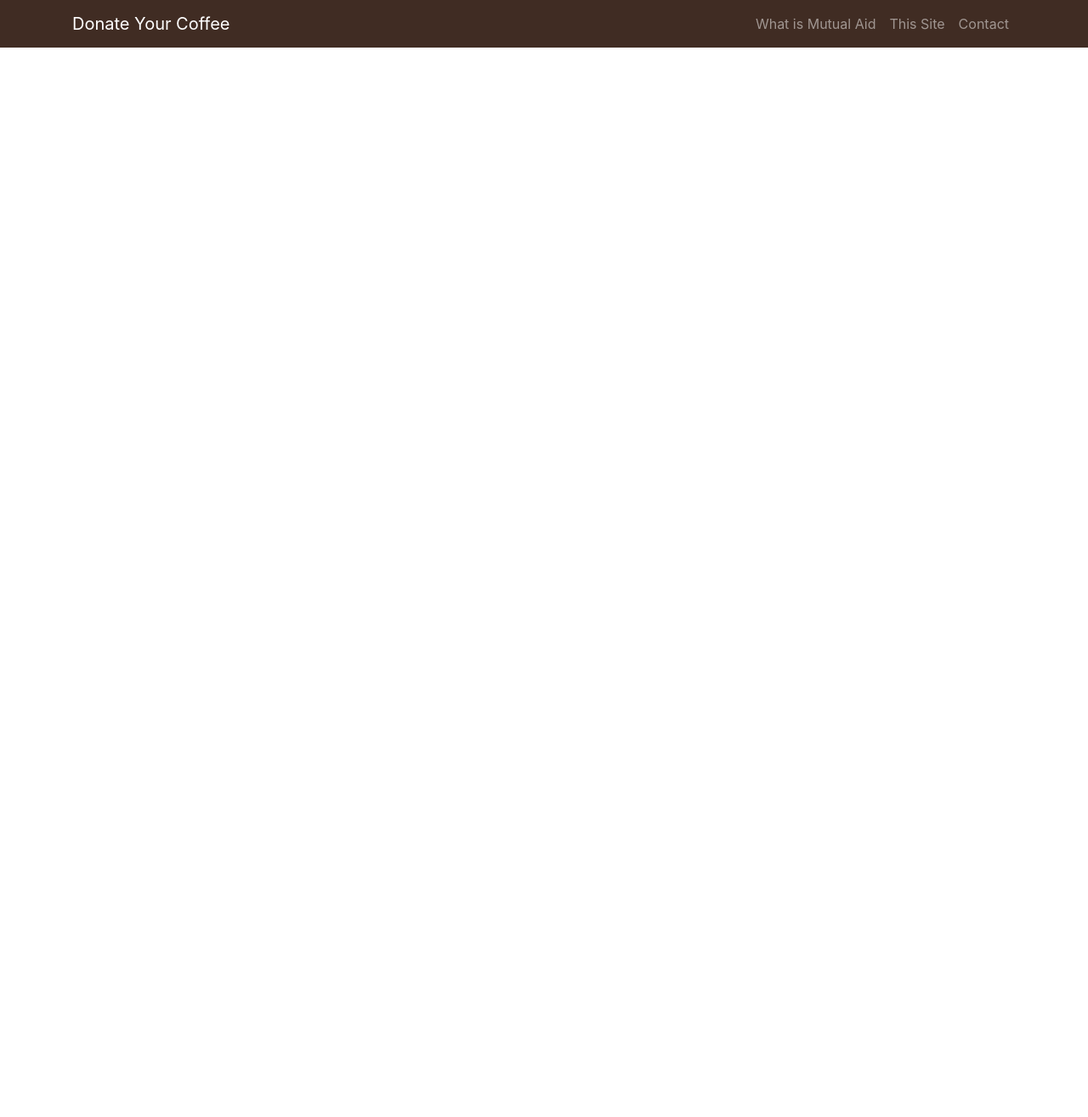
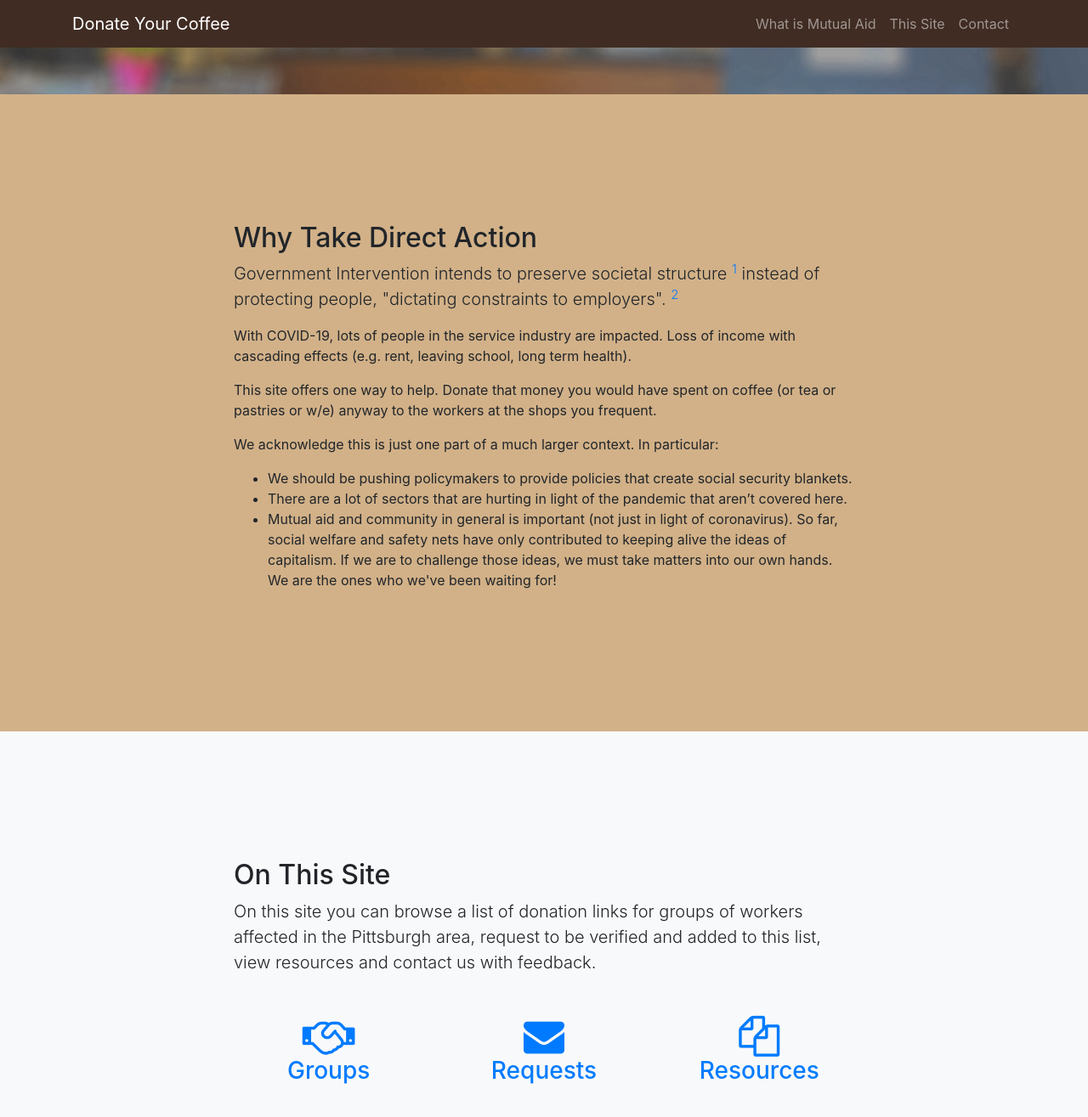
Before and after one commit to CMUtech4society/donate-your-coffee, a Jekyll site: the page built from index.html, in a window 1280 px wide and 1400 px high, scrolled down 247 px. Shown: the top 1315 px of the window at 85% size. Built offline with Jekyll 4.4.1, drawn with Linux system fonts in a browser that asks for light colours; before the commit the page ends 900 px from its top, so only the background shows below that; some of the changed text lies outside the part shown.

Commit message:
working version

```diff
--- a/index.html
+++ b/index.html
@@ -4,4 +4,108 @@
 title:
 layout: landing
 ---
-under construction
+<div class="bg-coffee-shop-1">
+  <header class="text-white">
+    <div class="container text-center">
+      <h1>Donate Your Coffee</h1>
+      <p class="lead">
+        Respond to Crisis with Mutual Aid
+      </p>
+    </div>
+  </header>
+</div>
+
+  <section id="mutual-aid" class="cf-pl1-1-3">
+    <div class="container">
+      <div class="row">
+        <div class="col-lg-8 mx-auto">
+          <h2>Why Take Direct Action</h2>
+          <p class="lead">
+            Government Intervention intends to preserve societal structure
+            <sup><a href="https://www.theatlantic.com/ideas/archive/2020/03/federal-reserve-trying-stop-financial-crisis/607987/">1</a></sup>
+            instead of protecting people, "dictating constraints to employers".
+            <sup><a href="https://www.pennlive.com/news/2020/03/people-with-coronavirus-symptoms-are-told-to-miss-work-but-that-would-mean-financial-jeopardy-for-many.html">2</a></sup>
+          </p>
+          <p>
+            With COVID-19, lots of people in the service industry are impacted.
+            Loss of income with cascading effects (e.g. rent, leaving school, long term health).
+          </p>
+          <p>
+            This site offers one way to help. Donate that money you would have spent on
+            coffee (or tea or pastries or w/e) anyway to the workers at the shops you frequent.
+          <p>
+            We acknowledge this is just one part of a much larger context. In particular:
+          </p>
+          <ul>
+            <li>
+              We should be pushing policymakers to provide policies that create social security blankets.
+            </li>
+            <li>
+              There are a lot of sectors that are hurting in light of the pandemic that aren’t covered here.
+            </li>
+            <li>
+              Mutual aid and community in general is important (not just in light of coronavirus). So far,
+              social welfare and safety nets have only contributed to keeping alive the ideas of
+              capitalism. If we are to challenge those ideas, we must take matters into our own hands.
+              We are the ones who we've been waiting for!
+            </li>
+          </ul>
+        </div>
+      </div>
+    </div>
+  </section>
+
+  <section id="this-site" class="bg-light">
+    <div class="container">
+      <div class="row">
+        <div class="col-lg-8 mx-auto">
+          <h2>On This Site</h2>
+          <p class="lead">
+          <!-- <p> -->
+            On this site you can browse a list of donation links for groups of workers
+            affected in the Pittsburgh area, request to be verified and added to this
+            list, view resources and contact us with feedback.
+          </p>
+          <div class="row text-center mt-5">
+            <div class="col-md-4">
+              <a href="{{ '/groups' | relative_url }}">
+                <i style="font-size: 3rem;" class="fa fa-handshake-o"></i>
+                <h3>Groups</h3>
+              </a>
+            </div>
+            <div class="col-md-4">
+              <a href="{{ '/requests' | relative_url }}">
+                <i style="font-size: 3rem;" class="fa fa-envelope"></i>
+                <h3>Requests</h3>
+              </a>
+            </div>
+            <div class="col-md-4">
+              <a href="{{ '/resources' | relative_url }}">
+                <i style="font-size: 3rem;" class="fa fa-files-o"></i>
+                <h3>Resources</h3>
+              </a>
+            </div>
+          </div>
+        </div>
+      </div>
+    </div>
+  </section>
+
+  <section id="contact">
+    <div class="container">
+      <div class="row">
+        <div class="col-lg-8 mx-auto">
+          <h2>Contact us</h2>
+          <p class="lead"></p>
+        </div>
+      </div>
+    </div>
+  </section>
+
+  <!-- Footer -->
+  <footer class="py-5 bg-dark">
+    <div class="container">
+      <p class="m-0 text-center text-white">Made with Solidarity by <a href="http://www.tech4society.group/">T4S</a></p>
+    </div>
+    <!-- /.container -->
+  </footer>
```
